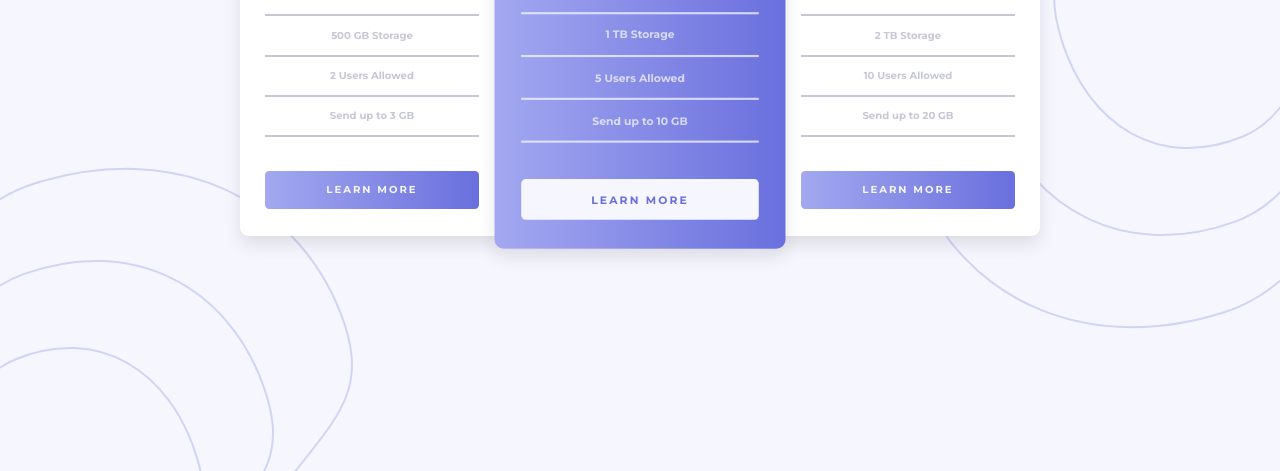
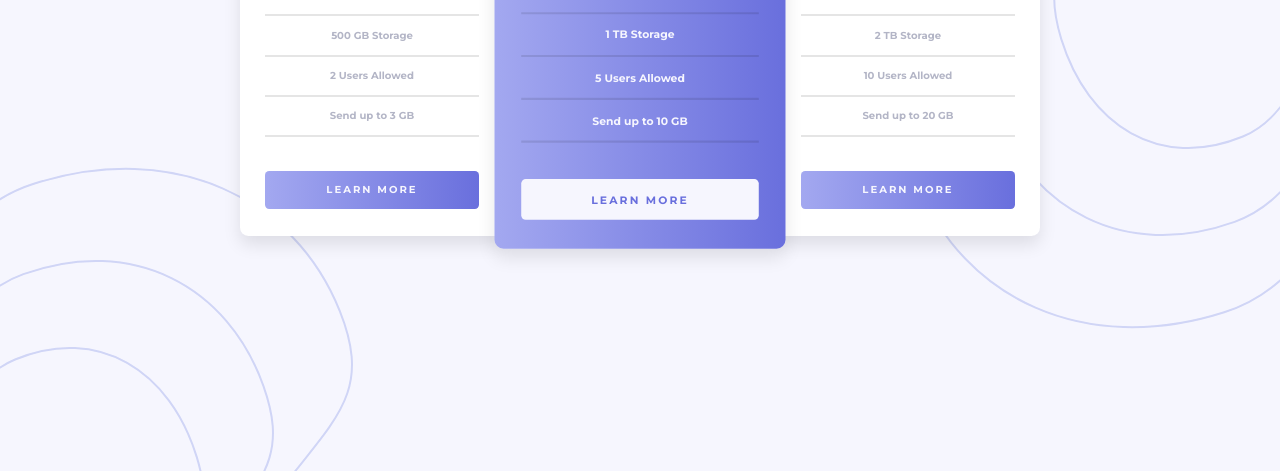
Before and after one commit to ovidiuantonio/toggle-pricing-component, a plain HTML site: page index.html in a window 1280 px wide. Shown: the part 329-800 px from the top of the page. Drawn offline with Linux system fonts and the light colour scheme.

Commit message:
Update main.css

```diff
--- a/styles/main.css
+++ b/styles/main.css
@@ -205,7 +205,6 @@ body {
 
 .card__features {
   color: var(--Light-Grayish-Blue);
-  opacity: 75%;
 }
 
 .card__features--big {
@@ -266,8 +265,8 @@ body {
 }
 
 .feature:not(:nth-of-type(2)) {
-  border-top: 2px solid;
-  border-bottom: 2px solid;
+  border-top: 2px solid rgba(0, 0, 0, 0.1);
+  border-bottom: 2px solid rgba(0, 0, 0, 0.1);
 }
 
 .feature:last-child {
```
